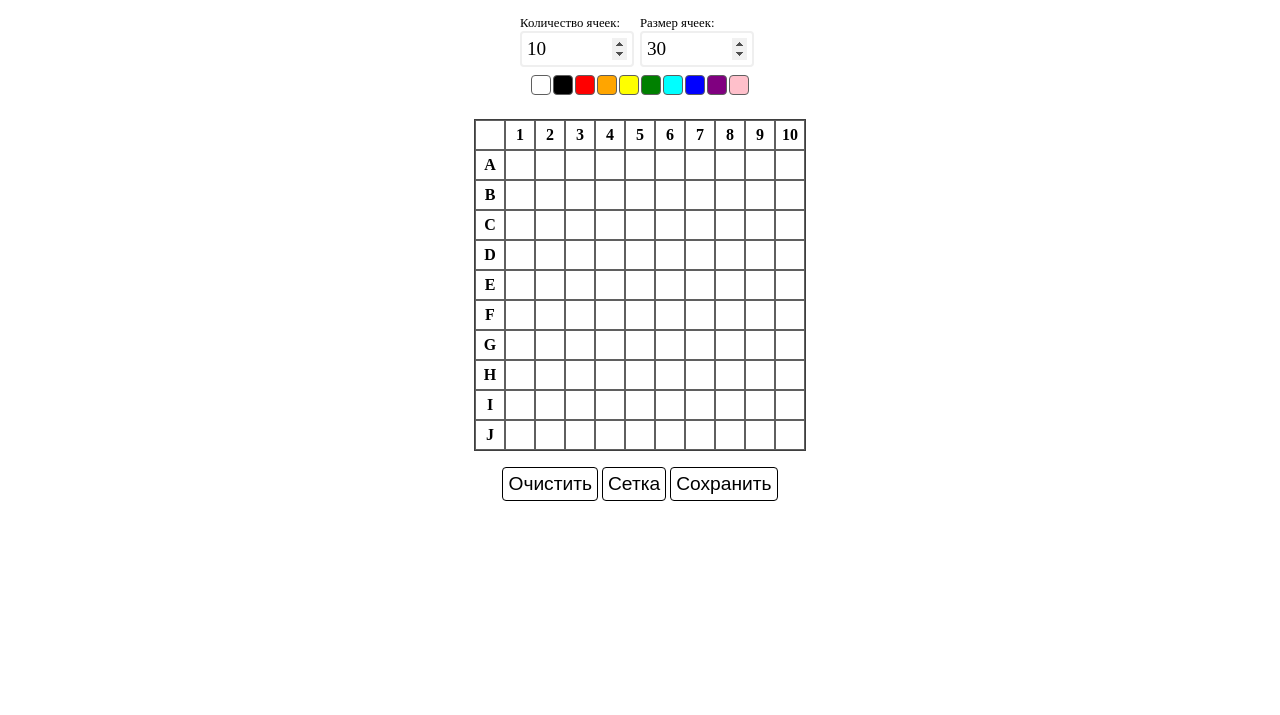
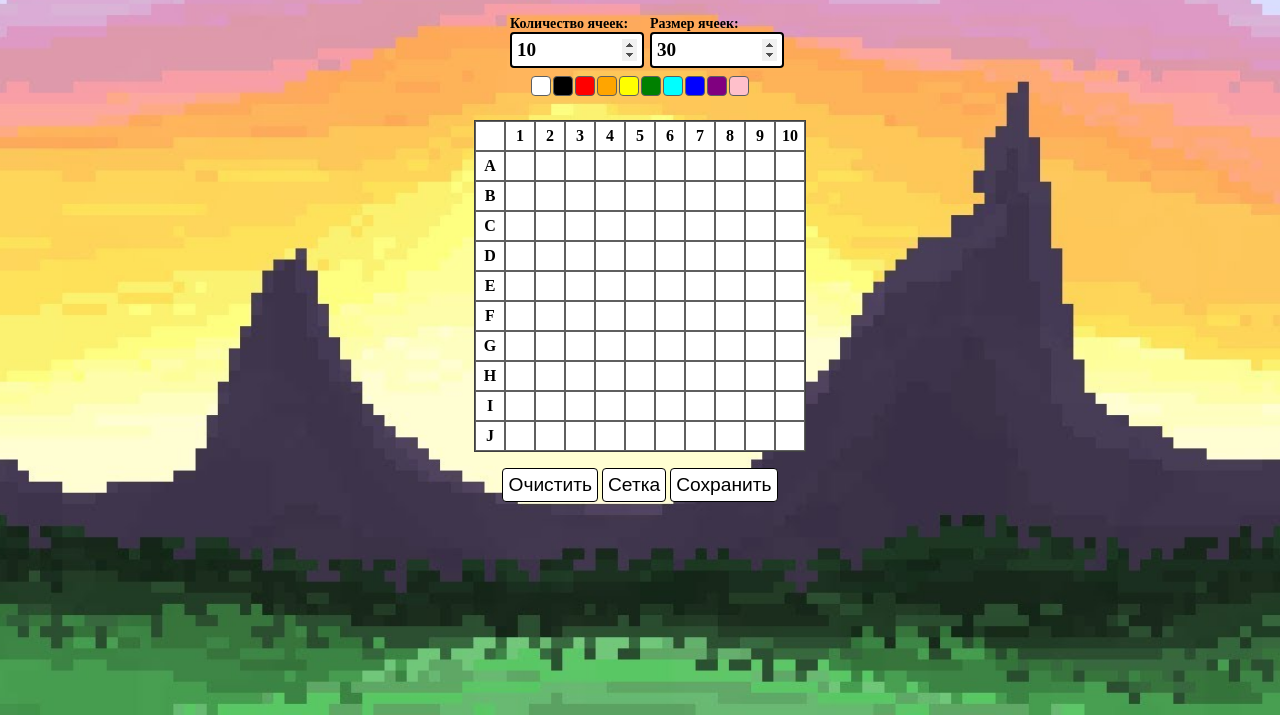
Before and after one commit to ChillSquad/Pixel-Art-Editor, a plain HTML site: page index.html in a window 1280 px wide. Shown: the part 85-800 px from the top of the page. Drawn offline with Linux system fonts and the light colour scheme.

Commit message:
[add]: Добавление README и фона

```diff
--- a/main.css
+++ b/main.css
@@ -5,11 +5,21 @@
 
 body {
   width: 100%;
+  min-height: 100dvh;
 
   display: flex;
   flex-direction: column;
   align-items: center;
-  justify-content: center;
+  justify-content: start;
+
+  background-image: url("/images/background.jpg");
+  background-size: cover;
+  background-position: center;
+  background-repeat: no-repeat;
+
+  @media (max-width: 560px) {
+    background-image: unset;
+  }
 }
 
 button {
@@ -18,9 +28,9 @@ button {
   border-radius: 4px;
   color: #000;
   font-size: 1.2rem;
-  margin-top: 1rem;
+  margin: 1rem 0;
   padding: 5px;
-  background: transparent;
+  background: #fff;
   border: 1px solid #000;
   cursor: pointer;
 }
@@ -40,11 +50,12 @@ h1 {
 
 input {
   all: unset;
-  border: 2px solid #efefef;
+  border: 2px solid #000;
   border-radius: 4px;
   font-size: 1.2rem;
   padding: 5px;
-  width: 100px;
+  width: 120px;
+  background: #fff;
 }
 
 input[type="number"]::-webkit-inner-spin-button,
@@ -54,8 +65,10 @@ input[type="number"]::-webkit-outer-spin-button {
 
 label {
   display: inline-block;
-  font-size: 0.8rem;
-  width: 125px;
+  font-size: 14px;
+  width: fit-content;
+
+  font-weight: bold;
 }
 
 #color-picker-container {
@@ -86,6 +99,7 @@ label {
   display: flex;
   flex-wrap: wrap;
   margin-bottom: 0.5rem;
+  gap: 20px;
 }
 
 .form-item {
@@ -109,6 +123,8 @@ label {
   border: 1px solid #3f3f3f;
   display: flex;
   flex-direction: column;
+
+  background: #fff;
 }
 
 .row {
```
Also changed, not shown: images/background.jpg (added), images/intro.jpg (added), 1 other file.
